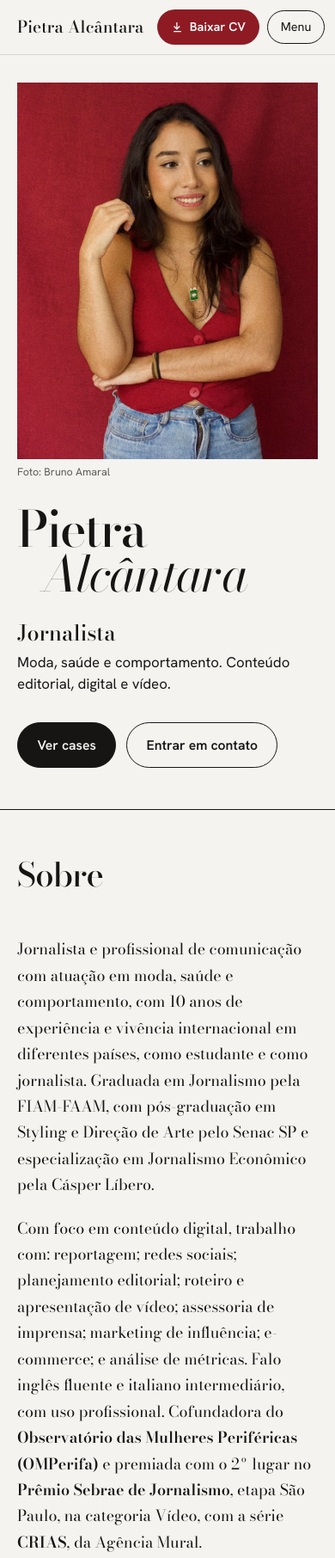
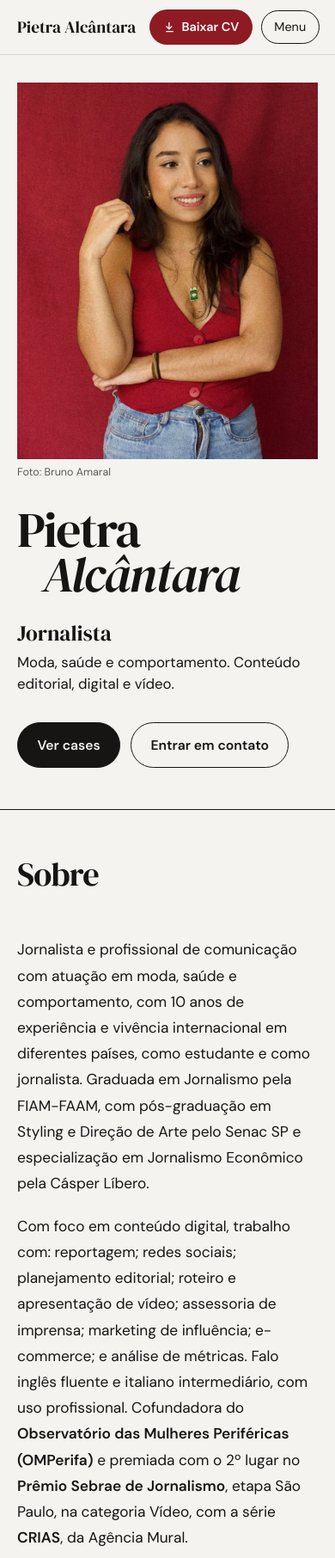
Before and after one commit to pietralcantara/portfolio, a plain HTML site: page index.html in a window 390 px wide. Shown: the top 1812 px of the page at 86% size. Drawn offline with nearby package versions, Linux system fonts and the light colour scheme; files whose address does not match are found by name.

Commit message:
Add files via upload

```diff
--- a/index.html
+++ b/index.html
@@ -10,7 +10,7 @@
 <meta property="og:image" content="fotos/retrato.jpg">
 <link rel="preconnect" href="https://fonts.googleapis.com">
 <link rel="preconnect" href="https://fonts.gstatic.com" crossorigin>
-<link href="https://fonts.googleapis.com/css2?family=Bodoni+Moda:ital,opsz,wght@0,6..96,400..800;1,6..96,400..600&family=Hanken+Grotesk:ital,wght@0,400;0,500;0,600;1,400&display=swap" rel="stylesheet">
+<link href="https://fonts.googleapis.com/css2?family=DM+Serif+Display:ital@0;1&family=DM+Sans:ital,opsz,wght@0,9..40,400;0,9..40,500;0,9..40,600;1,9..40,400&display=swap" rel="stylesheet">
 <style>
 /* ======================================================
    CORES E FONTES: mude aqui para alterar o site inteiro
@@ -22,8 +22,8 @@
   --vinho:#8E1B23;
   --cinza:#5E5B57;
   --linha:#D9D6D0;
-  --serif:"Bodoni Moda","Didot","Bodoni 72",Georgia,serif;
-  --sans:"Hanken Grotesk","Helvetica Neue",Arial,sans-serif;
+  --serif:"DM Serif Display",Georgia,"Times New Roman",serif;
+  --sans:"DM Sans","Helvetica Neue",Arial,sans-serif;
   --larg:1200px;
   --topo:64px;
 }
@@ -39,7 +39,7 @@ a{color:inherit}
 /* ---------- menu fixo ---------- */
 .topo{position:sticky;top:0;z-index:50;height:var(--topo);background:rgba(244,243,240,.94);backdrop-filter:blur(8px);border-bottom:1px solid var(--linha)}
 .topo .envelope{height:100%;display:flex;align-items:center;justify-content:space-between;gap:1rem}
-.marca{font-family:var(--serif);font-size:1.2rem;font-weight:500;text-decoration:none;white-space:nowrap}
+.marca{font-family:var(--serif);font-size:1.2rem;font-weight:400;text-decoration:none;white-space:nowrap}
 .menu{display:flex;align-items:center;gap:clamp(.9rem,2vw,1.8rem)}
 .menu a{text-decoration:none;font-size:.95rem;color:var(--cinza)}
 .menu a:hover{color:var(--tinta)}
@@ -58,11 +58,11 @@ a{color:inherit}
 /* ---------- capa ---------- */
 .capa{padding-block:clamp(2rem,5vw,4rem) clamp(3rem,7vw,5.5rem)}
 .capa-grade{display:grid;grid-template-columns:1.15fr .85fr;gap:clamp(2rem,5vw,4.5rem);align-items:end}
-.capa h1{font-family:var(--serif);font-weight:500;font-size:clamp(3.6rem,10.5vw,8.6rem);line-height:.9;letter-spacing:-.03em}
+.capa h1{font-family:var(--serif);font-weight:400;font-size:clamp(3.6rem,10.5vw,8.6rem);line-height:.9;letter-spacing:-.03em}
 .capa h1 span{display:block}
-.capa h1 span:last-child{font-style:italic;font-weight:400;padding-left:.5em}
+.capa h1 span:last-child{font-style:italic;padding-left:.5em}
 .posicionamento{margin-top:clamp(1.5rem,3vw,2.2rem);font-size:clamp(1.05rem,1.6vw,1.2rem);line-height:1.5;max-width:36ch}
-.posicionamento strong{display:block;font-family:var(--serif);font-size:1.5em;font-weight:500;margin-bottom:.15rem}
+.posicionamento strong{display:block;font-family:var(--serif);font-size:1.5em;font-weight:400;margin-bottom:.15rem}
 .ctas{display:flex;flex-wrap:wrap;gap:.75rem;margin-top:2rem}
 .btn{display:inline-block;text-decoration:none;font-weight:600;font-size:.98rem;padding:.8rem 1.4rem;border-radius:999px;border:1.5px solid var(--tinta)}
 .btn-cheio{background:var(--tinta);color:var(--papel)}
@@ -76,11 +76,11 @@ a{color:inherit}
 .secao{padding-block:clamp(3.5rem,8vw,6.5rem);border-top:1px solid var(--tinta)}
 #cases{border-top:0;padding-top:0}
 #cases>.envelope{border-top:1px solid var(--tinta);padding-top:clamp(3.5rem,8vw,6.5rem)}
-.titulo{font-family:var(--serif);font-weight:500;font-size:clamp(2.4rem,5.5vw,4.2rem);line-height:1;letter-spacing:-.02em;margin-bottom:clamp(1.8rem,4vw,3rem)}
+.titulo{font-family:var(--serif);font-weight:400;font-size:clamp(2.4rem,5.5vw,4.2rem);line-height:1;letter-spacing:-.02em;margin-bottom:clamp(1.8rem,4vw,3rem)}
 
 /* sobre */
 .sobre-grade{display:grid;grid-template-columns:1fr 2fr;gap:clamp(1.5rem,5vw,4.5rem)}
-.sobre p{font-family:var(--serif);font-size:clamp(1.12rem,1.7vw,1.32rem);line-height:1.7;max-width:60ch;margin-bottom:1.1em}
+.sobre p{font-family:var(--sans);font-size:clamp(1.08rem,1.6vw,1.22rem);line-height:1.75;max-width:60ch;margin-bottom:1.1em}
 .sobre strong{font-weight:600}
 @media (max-width:820px){.sobre-grade{grid-template-columns:1fr}}
 
@@ -102,7 +102,7 @@ a{color:inherit}
 .case-midia img{width:100%;aspect-ratio:4/5;object-fit:cover}
 .case-midia.paisagem img{aspect-ratio:3/2}
 .case-midia.quadrada img{aspect-ratio:1/1}
-.case-cabeca h4{font-family:var(--serif);font-weight:600;font-size:clamp(1.8rem,3.4vw,2.6rem);line-height:1.05;letter-spacing:-.01em}
+.case-cabeca h4{font-family:var(--serif);font-weight:400;font-size:clamp(1.8rem,3.4vw,2.6rem);line-height:1.05;letter-spacing:-.01em}
 .cargo{margin-top:.5rem;color:var(--cinza);font-size:.98rem}
 .cargo b{color:var(--tinta);font-weight:600}
 .resumo{font-family:var(--serif);font-style:italic;font-size:clamp(1.1rem,1.6vw,1.3rem);line-height:1.45;margin:1.1rem 0 1.3rem;max-width:46ch}
@@ -143,7 +143,7 @@ figcaption{font-size:.8rem;color:var(--cinza);margin-top:.4rem;line-height:1.4}
 .materia .foto img{object-position:center}
 .materia .meta{font-size:.85rem;color:var(--cinza);margin:1rem 0 .4rem}
 .materia .meta b{color:var(--vinho);font-weight:600}
-.materia h3{font-family:var(--serif);font-weight:600;font-size:1.35rem;line-height:1.2}
+.materia h3{font-family:var(--serif);font-weight:400;font-size:1.35rem;line-height:1.2}
 .materia h3 a{text-decoration:none}
 .materia h3 a:hover{text-decoration:underline;text-decoration-thickness:1px;text-underline-offset:4px}
 .materia p{color:var(--cinza);font-size:.95rem;margin:.6rem 0 1rem;flex:1}
@@ -175,7 +175,7 @@ figcaption{font-size:.8rem;color:var(--cinza);margin-top:.4rem;line-height:1.4}
 /* ---------- contato ---------- */
 .contato{background:var(--tinta);color:var(--papel);padding-block:clamp(4rem,9vw,7rem)}
 .contato-grade{display:grid;grid-template-columns:1.4fr .6fr;gap:clamp(2rem,5vw,4rem);align-items:center}
-.contato h2{font-family:var(--serif);font-weight:500;font-size:clamp(2.8rem,8vw,6.5rem);line-height:.95;letter-spacing:-.03em;margin-bottom:2rem}
+.contato h2{font-family:var(--serif);font-weight:400;font-size:clamp(2.8rem,8vw,6.5rem);line-height:.95;letter-spacing:-.03em;margin-bottom:2rem}
 .contato .email{font-family:var(--serif);font-style:italic;font-size:clamp(1.3rem,3.2vw,2.3rem);text-underline-offset:8px;text-decoration-thickness:1px;word-break:break-word}
 .contato ul{list-style:none;display:flex;flex-wrap:wrap;gap:1rem 2.2rem;margin-top:2.2rem}
 .contato ul a{text-decoration:none;border-bottom:1px solid rgba(255,255,255,.45);padding-bottom:2px}
```
